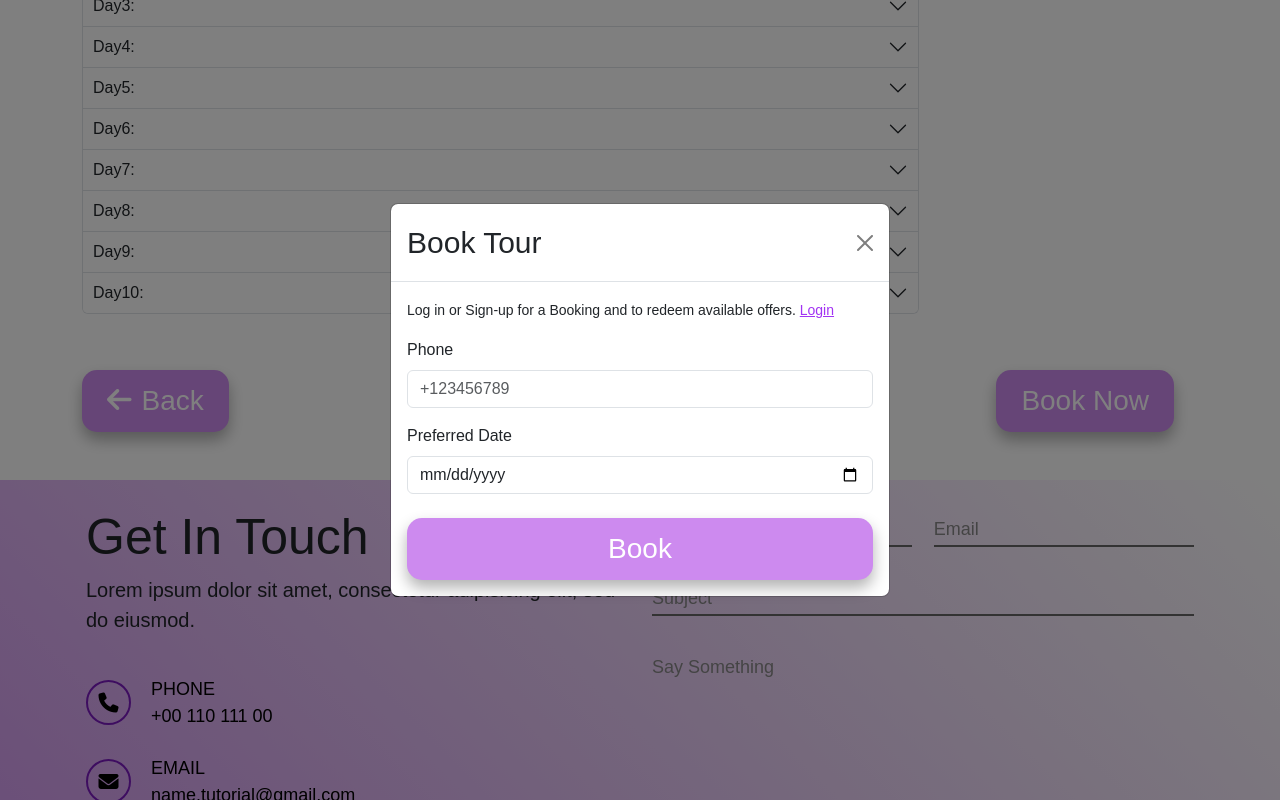
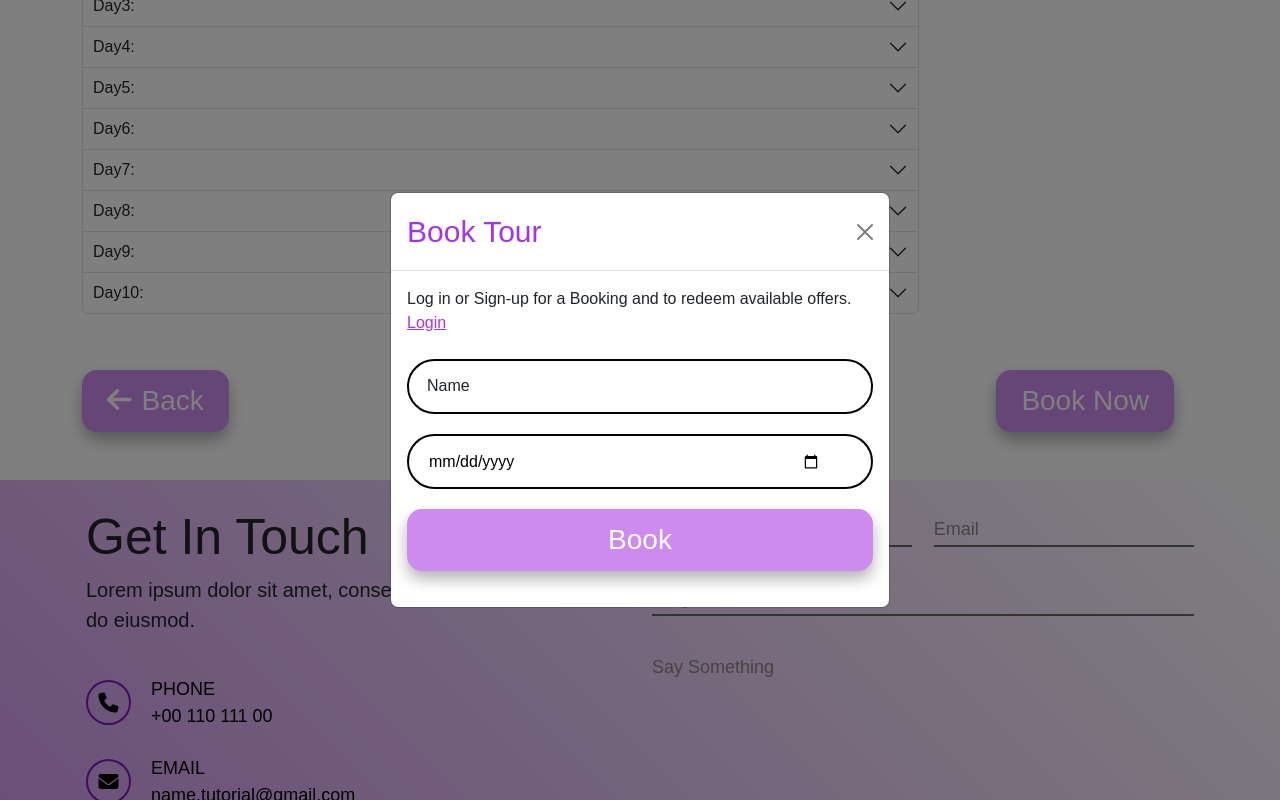
Before and after one commit to ishitamangroliya7/Tour-Package-Website, a plain HTML site: page haridwar.html in a window 1280 px wide. Both pictures are taken after a click on the button "Book Now". Shown: the part 1280-2080 px from the top of the page. Drawn offline with nearby package versions, Linux system fonts and the light colour scheme; a web font is replaced by a local one.

Commit message:
Update haridwar.html

```diff
--- a/haridwar.html
+++ b/haridwar.html
@@ -287,31 +287,30 @@
                 <div class="modal-dialog modal-dialog-centered">
                     <div class="modal-content">
                         <div class="modal-header">
-                            <h4 class="modal-title" id="bookTourModalLabel">Book Tour</h4>
+                            <h4 class="modal-title secondary" id="bookTourModalLabel">Book Tour</h4>
                             <button type="button" class="btn-close" data-bs-dismiss="modal" aria-label="Close"></button>
                         </div>
                         <div class="modal-body">
-                            <form>
-                                <div class="mb-3">
-                                    <small>Log in or Sign-up for a Booking and to redeem available offers.
-                                        <a class="secondary" href="#" data-bs-toggle="modal"
-                                            data-bs-target="#loginModal">Login</a> </small>
+                            <div class="loginBox">
+                                <div class="mb-4">
+                                    <span>Log in or Sign-up for a Booking and to redeem available offers.
+                                        <a class="secondary" href="login.html">Login</a> </span>
                                 </div>
-                                <div class="mb-3">
-                                    <label for="tourPhone" class="form-label">Phone</label>
-                                    <input type="phone" class="form-control" id="tourPhone" placeholder="+123456789">
+                                <div class="inputBox">
+                                    <input type="text" id="user" class="inputField" required>
+                                    <label for="user" class="label">Name</label>
                                 </div>
-                                <div class="mb-4">
-                                    <label for="tourDate" class="form-label">Preferred Date</label>
-                                    <input type="date" class="form-control" id="tourDate">
+                                <div class="inputBox">
+                                    <input type="date" id="date" class="inputField" required>
                                 </div>
-                                <a href="book.html"><button type="button" class="btn theme-btn w-100">Book</button></a>
-                            </form>
+                                <div class="inputBox">
+                                    <a href="book.html"><input type="submit" class="theme-btn w-100" value="Book"></a>
+                                </div>
+                            </div>
                         </div>
                     </div>
                 </div>
             </div>
-
             <section id="contactus" class="contact pt-0 mt-5">
                 <div class="container p-3 container-contact">
                     <div class="row">
```
